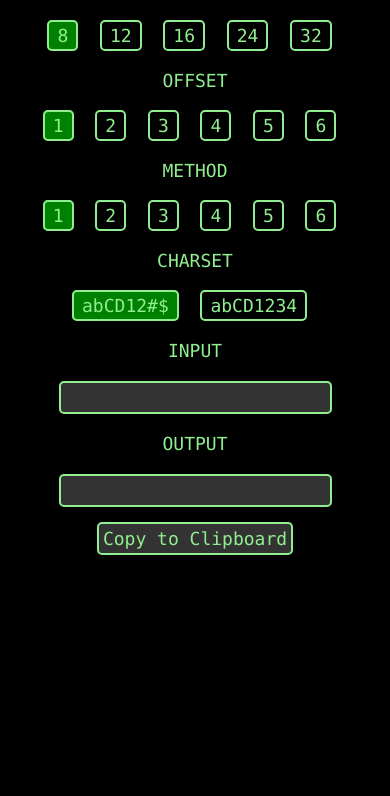
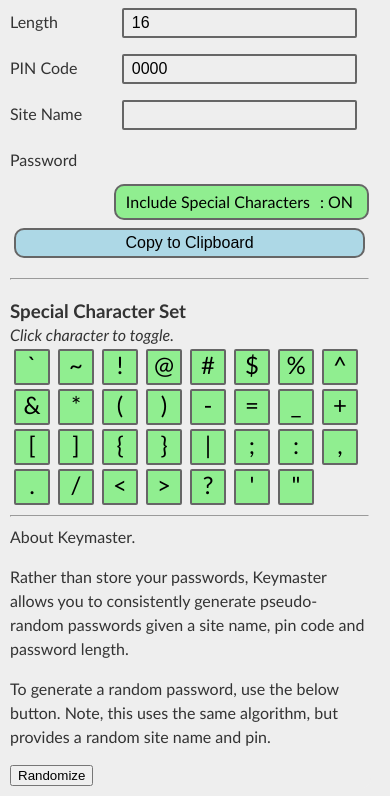
Before and after one commit to madmonk13/passgen, a plain HTML site: page index.html in a window 390 px wide. Shown: the part 70-866 px from the top of the page. Before the commit the page ends 844 px from the top, so only its background shows below. Drawn offline with Linux system fonts and the light colour scheme.

Commit message:
Update index.html
Update css for mobile devices and add "randomize" button.

```diff
--- a/index.html
+++ b/index.html
@@ -1,8 +1,29 @@
 <!DOCTYPE HTML PUBLIC "-//W3C//DTD HTML 4.01 Transitional//EN" "http://www.w3.org/TR/html4/loose.dtd">
+<meta content="text/html;charset=utf-8" http-equiv="Content-Type">
+<meta content="utf-8" http-equiv="encoding">
 <html>
 <HEAD>
-<TITLE> PassGen </TITLE>
+<meta name="viewport" content="width=device-width, initial-scale=1.0">
+<TITLE> Keymaster </TITLE>
 <script>
+
+var sets = new Array();
+sets[0] = "abcdefghijklmnopqrstuvwxyz";
+sets[1] = "ABCDEFGHIJKLMNOPQRSTUVWXYZ";
+sets[2] = "0123456789";
+sets[3] = "`~!@#$%^&*()-=_+[]{}|;:,./<>?'\"";
+localStorage.specChar=[];
+
+
+function makeRando(){
+	document.getElementById("pin").value=Math.round(Math.random()*999999999999999);
+	document.getElementById("site").value = "";
+	for ( var i = 0; i <= 5; i++ ){
+		document.getElementById("site").value += Math.random().toString(36).slice(-5);
+	}
+	makePassword2020();
+
+}
 
 function copyField(id) {
 	document.getElementById(id).classList.remove("copy");
@@ -13,158 +34,84 @@ function copyField(id) {
 	document.getElementById(id).classList.add("copy");
 }
 
-function makePassword() {
-	modifier = document.getElementById("key").value;
-	var x = document.getElementById("site").value;
-	if ( x!="" && modifier != "" )
-	{
-		x = x.toLowerCase();
-		var toAdd = parseInt(modifier);
-		var lc = "abcdefghijklmnopqrstuvwxyz";
-		var sc = ")!@#$%^&*(";
+function swapChar(s,c,o){
+	if ( document.getElementById("charset").checked !== true && s == 3 ){
+			s = 0;
+	}
+	let useSet = sets[s];
+	if ( s == 3 ){
+		useSet = filterSpecChars();
+	}
+	c = c.toLowerCase();
+	var l = sets[0].indexOf(c);
+	var rc = useSet.charAt((l+o)%useSet.length);
+	return rc;
+}
 
-		var use_lowercase = "";
-		var use_uppercase = "";
-		var use_numeric = "";
-		var use_special = "";
-
-		var of_each = document.getElementById("length").value/4;
-
-		for ( a = 0 ; a <= (of_each - 1) ; a++ )
-		{
-			var c1 = x.substr(a,1);
-			var c2 = x.substr(((x.length)-1)-a,1);
-			var p1 = lc.indexOf(c2);
-			var p2 = lc.indexOf(c1);
-			var i = 0 + toAdd;
-			var n1 = lc.charAt((p1+i)%26);
-			var n2 = lc.charAt((p2+i)%26);
-			while ((use_lowercase+use_uppercase).toLowerCase().indexOf(n1)!=-1)
-			{
-				i++;
-				var n1 = lc.charAt((p1+i)%26);
-			}
-			use_lowercase += n1;
-			var i = 1;
-			while ((use_lowercase+use_uppercase).toLowerCase().indexOf(n2)!=-1)
-			{
-				i++;
-				var n2 = lc.charAt((p2+i)%26);
-			}
-			use_uppercase += n2.toUpperCase();
-		}
-		var counter = 0;
-		var inc = toAdd-1	;
-		var suffix = "";
-		var special = "";
-		var useNum;
-		for (c=0;c<x.length;c++)
-		{
-			if (x.charAt(c)=="a")	{inc = inc + 1;}
-			if (x.charAt(c)=="e")	{inc = inc + 2;}
-			if (x.charAt(c)=="i")	{inc = inc + 3;}
-			if (x.charAt(c)=="o")	{inc = inc + 4;}
-			if (x.charAt(c)=="u")	{inc = inc + 5;}
-		}
-		if (inc==0)		{inc = 1;}
-
-		for ( d = 1 ; d <= (of_each*2) ; d++ )
-		{
-			counter += inc;
-			useNum = counter.toString().substr(-1,1);
-			if (d%2==1){
-				while (use_numeric.indexOf(useNum.toString())!=-1) {
-					counter++;
-					useNum = counter.toString().substr(-1,1);
-				}
-				use_numeric += useNum.toString();
-			}
-			else {
-
-				if ( document.getElementById("charset").value == 1 ){
-					while (use_special.indexOf(useNum.toString())!=-1) {
-						counter++;
-						useNum = counter.toString().substr(-1,1);
-					}
-					use_special += sc.charAt(useNum);
-				}
-				else {
-					while (use_numeric.indexOf(useNum.toString())!=-1) {
-						counter++;
-						useNum = counter.toString().substr(-1,1);
-					}
-					use_special += useNum.toString();
+function filterSpecChars(){
+	tempSet = "";
+	let settings = document.getElementById("specialChars").getElementsByTagName("input");
+	for ( var i in settings ){
+		if ( settings[i].checked === true ){
+			tempSet += sets[3][settings[i].value];
 		}
 	}
+	return tempSet;
 }
 
-		var use_method = document.getElementById("method").value;
+function makePassword2020() {
+	var site = document.getElementById("site").value;
+	var pin = document.getElementById("pin").value;
+	var length = document.getElementById("length").value;
+	if ( site == "" || pin == "" || length == "" ){ return; }
+	document.getElementById("output").value = passAlgo(site,pin,length);
+}
+
+function passAlgo(site,pin,length){
+  var o = parseInt(pin) * 16807 % 2147483647;
   var output = "";
+  var r = 0;
+  for ( var t = 0; t < site.length; t++ ){
+    r += site.charCodeAt(t);
+  }
 
-		switch ( use_method )
-		{
-
-			case "1":
-				output += use_lowercase;
-				output += use_uppercase;
-				output += use_numeric;
-				output += use_special;
-			break;
-
-			case "2":
-				output += use_numeric;
-				output += use_special;
-				output += use_lowercase;
-				output += use_uppercase;
-			break;
-
-			case "3":
-				output += use_uppercase;
-				output += use_lowercase;
-				output += use_numeric;
-				output += use_special;
-			break;
-
-			case "4":
-			for ( t = 0 ; t < of_each ; t++ ) {
-				output += use_lowercase[t];
-				output += use_uppercase[t];
+  for (var i = 0; i < length; i++) {
+    var c = site.charAt((i+r) % site.length);
+    var s = ( pin + i ) % sets.length;
+    var nc = swapChar(s, c, o, r);
+    var t = 0;
+    // impossible to avoid duplicates with larger passwords
+    // so we set a maximum number of attempts to find alternate
+    // to avoid infinite loop.
+    while (output.indexOf(nc) != -1 && t <= 26) {
+      o = (o + 1);
+      nc = swapChar(s, c, o);
+      t++;
     }
-			for ( t = 0 ; t < of_each ; t++ ) {
-				output += use_numeric[t];
-				output += use_special[t];
+    output += swapChar(s, c, o);
   }
-			break;
-
-			case "5":
-			for ( t = 0 ; t < of_each ; t++ ) {
-				output += use_numeric[t];
-				output += use_special[t];
-				output += use_lowercase[t];
-				output += use_uppercase[t];
+  // shuffle the password for extra pseudo randomness
+  var shuffle = (pin).toString();
+  for (var a = 0; a < shuffle.length; a++) {
+    var p = parseInt(shuffle[a]);
+    if (p > output.length) {
+      p = p - output.length;
     }
-			break;
-
-			case "6":
-			for ( t = 0 ; t < of_each ; t++ ) {
-				output += use_uppercase[t];
-				output += use_lowercase[t];
+    if (p != 0) {
+      output = shuffleString(output, p);
     }
-			for ( t = 0 ; t < of_each ; t++ ) {
-				output += use_numeric[t];
-				output += use_special[t];
   }
-			break;
-
+  return output;
 }
 
 
-		document.getElementById("output").value = output;
+
+function shuffleString(s,x){
+	var left = s.substring(0,x);
+	var right = s.substring(x);
+	return right + left;
 }
-	else {
-		document.getElementById("output").value = "";
-	}
-}
+
 
 function setVal(i,c,f,v){
 	var all = document.getElementsByClassName(c);
@@ -173,7 +120,7 @@ function setVal(i,c,f,v){
 	}
 	document.getElementById(i).className = c+" active";
 	document.getElementById(f).value = v;
-	makePassword();
+	makePassword2020();
 }
 
 if (window.applicationCache) {
@@ -183,141 +130,229 @@ if (window.applicationCache) {
 		}
 	});
 }
+
+function populateSpecChars(){
+	for ( var i in sets[3] ){
+		var c = document.createElement("input");
+			c.type = "checkbox";
+			c.setAttribute("class","charOpts");
+			c.value = i;
+			c.checked = "checked";
+			c.setAttribute("onclick","makePassword2020();");
+			c.id = "specChar"+i;
+		document.getElementById("specialChars").appendChild(c);
+		var l = document.createElement("label");
+			l.setAttribute("for","specChar"+i);
+			l.innerHTML = sets[3][i];
+		document.getElementById("specialChars").appendChild(l);
+	}
+}
+function showTab(x){
+	document.getElementById("tab1").style.display="none";
+	document.getElementById("tab2").style.display="none";
+	document.getElementById("tab"+x).style.display="block";
+	document.getElementById("header1").classList.remove("active");
+	document.getElementById("header2").classList.remove("active");
+	document.getElementById("header"+x).classList.add("active");
+}
+
+function saveOptions(){
+	let settings = document.getElementById("specialChars").getElementsByTagName("input");
+	for ( var i in settings ){
+		localStorage.setItem(settings[i].id,settings[i].checked);
+	}
+}
+function loadOptions(){
+	let settings = document.getElementById("specialChars").getElementsByTagName("input");
+	for ( var i in settings ){
+		if ( localStorage[settings[i].id] && typeof(localStorage[settings[i].id]) != "undefined" ){
+			if ( document.getElementById(settings[i].id) && localStorage[settings[i].id] == "false" ){
+				document.getElementById(settings[i].id).checked = false
+			}
+		}
+	}
+}
 </script>
 <style>
-* {
-	font-family: Monaco, Arial, Sans-Serif;
-	font-size: 18px;
+body {
+	background-color: #999;
+	font-family:'Trebuchet MS', 'Lucida Sans Unicode', 'Lucida Grande', 'Lucida Sans', Arial, sans-serif;
+	color: #333333;
+	font-size: 16px;
+	line-height: 24px;
 }
+#container {
+	background-color: #eee;
+	display: block;
+	width: 375px;
+	border: 2px solid #000;
+	border-radius: 10px;
+	padding: 10px;
+	position: absolute;
+	left: 50%;
+	top: 1%;
+	margin-left: -177px;
+	box-shadow: #aaa 0px 0px 10px 10px;
+}
+@media only screen and (max-width: 500px) {
 	body {
-	text-align: left;
-	background-color: #000;
-	color: lightgreen;
+		background-color: #eee;
 	}
-table {
-	background-color: transparent;
-	margin: 10% 0;
-	width:100%;
-}
-td {
-	text-align: center;
-	vertical-align:top;
-	padding: 6px 2px;
-	line-height:30px;
-	}
-input, select, button {
-	border: 1px solid silver;
-	text-align: center;
-	padding:4px;
-	border-radius: 5px;
-	background-color: #333;
-	border: 2px solid lightgreen;
-	color: lightgreen;
-	overflow-y: none;
-}
-.offset, .method, .length, .charset {
-	color: lightgreen;
-	border: 2px solid lightgreen;
-	border-radius: 5px;
-	text-decoration:none;
-	padding: 3px 8px;
-}
-.active {
-	background-color: green;
-}
-#status {
-	font-size: 11px;
-	text-align: center;
-}
-@keyframes copy {
-	0% {
-		background-color: transparent;
-	}
-	50% {
-		background-color: lightgreen;
-	}
-	100% {
-		background-color: transparent;
+	#container {
+		width: 96%;
+		box-shadow: none;
+		border-color: transparent;
+		padding: 0;
+		margin: 0;
+		position:relative;
+		left: 0;
+		top: 0;
+
 	}
 }
 
-.copy {
-	animation-name: copy;
-	animation-iteration-count: 1;
-	animation-duration: 0.5s;
+#container h1, h5 {
+	text-align: center;
+	margin: 4px 0;
 }
+
+
+#container #generate label {
+	display: inline-block;
+	width: 30%;
+}
+#container #generate input[type=text],
+#container #generate input[type=number] {
+	display:inline-block;
+	width: 60%;
+	font-size: 16px;
+	margin: 8px 0;
+	border-radius: 2px;
+}
+#container #generate input[type=checkbox]{
+	display: none;
+}
+#container #generate label[for=charset]{
+	display: block;
+	float: right;
+	clear: both;
+	width: auto	;
+	text-align: right;
+	background-color: #666;
+	color: #333;
+	padding: 4px 10px;
+	border-radius: 10px;
+	border: 2px solid #000;
+}
+#container #generate input[type=checkbox]:checked + label {
+	background-color: lightgreen;
+	color: #000;
+	border-color: #666;
+}
+
+#container #generate input[type=checkbox]:checked + label:after {
+	content:": ON";
+	margin: 0 4px 0 10px;
+}
+#container #generate input[type=checkbox] + label:after {
+	content:": OFF";
+	margin: 0 4px 0 10px;
+}
+
+#container #generate button {
+	display:block;
+	width: 98%;
+	padding: 4px 10px;
+	border-radius: 10px;
+	border: 2px solid #666;
+	margin: 20px 1%;
+	font-size: 16px;
+	color: #000;
+	background-color: lightblue;
+}
+#container #generate button:active {
+	color: lightblue;
+	background-color: #fff;
+}
+
+#container #config input[type=checkbox]{
+	display: none;
+}
+#container #config label {
+	display: inline-block;
+	width: 32px;
+	height: 32px;
+	background-color: #666;
+	color: #999;
+	font-size: 24px;
+	line-height: 28px;
+	margin: 2px 4px;
+	text-align: center;
+	border-radius: 2px;
+	border: 2px solid #012D38;
+}
+#container #config input[type=checkbox]:checked + label {
+	background-color: lightgreen;
+	color: #000;
+	border-color: #666;
+}
+#container #generate input[type=text],
+#container #generate input[type=number]{
+	color: #000;
+	border: 2px solid #666;
+	background-color: transparent;
+	padding: 4px 8px;
+}
+#container #generate #output {
+	background-color: transparent;
+	border-color: transparent;
+	color: #000;
+	font-weight: 500;
+	text-align: left;
+}
+
+#container #config h3 {
+	margin-bottom: 0;
+}
+
 </style>
 </HEAD>
-<BODY>
-<table cellpadding=3 cellspacing=3 align="center">
-	<tr>
-		<td>LENGTH</td>
-	</tr>
-	<tr>
-		<td>
-			<a href='javascript:void(0);' id="length_8" class='length active' onclick='setVal("length_8","length","length",8);'>8</a>&nbsp;
-			<a href='javascript:void(0);' id="length_12" class='length' onclick='setVal("length_12","length","length",12);'>12</a>&nbsp;
-			<a href='javascript:void(0);' id="length_16" class='length' onclick='setVal("length_16","length","length",16);'>16</a>&nbsp;
-			<a href='javascript:void(0);' id="length_24" class='length' onclick='setVal("length_24","length","length",24);'>24</a>&nbsp;
-			<a href='javascript:void(0);' id="length_32" class='length' onclick='setVal("length_32","length","length",32);'>32</a>&nbsp;
-			<input type="hidden" size=2 id="length" value=8>
-		</td>
-	</tr>
-	<tr>
-		<td>OFFSET</td>
-	</tr>
-	<tr>
-		<td>
-			<a href='javascript:void(0);' id="offset_1" class='offset active' onclick='setVal("offset_1","offset","key",1);'>1</a>&nbsp;
-			<a href='javascript:void(0);' id="offset_2" class='offset' onclick='setVal("offset_2","offset","key",2);'>2</a>&nbsp;
-			<a href='javascript:void(0);' id="offset_3" class='offset' onclick='setVal("offset_3","offset","key",3);'>3</a>&nbsp;
-			<a href='javascript:void(0);' id="offset_4" class='offset' onclick='setVal("offset_4","offset","key",4);'>4</a>&nbsp;
-			<a href='javascript:void(0);' id="offset_5" class='offset' onclick='setVal("offset_5","offset","key",5);'>5</a>&nbsp;
-			<a href='javascript:void(0);' id="offset_6" class='offset' onclick='setVal("offset_6","offset","key",6);'>6</a>&nbsp;
-			<input type="hidden" size=1 id="key" value=1>
-		</td>
-	</tr>
-	<tr>
-		<td>METHOD</td>
-	</tr>
-	<tr>
-		<td>
-			<a href='javascript:void(0);' id="method_1" class='method active' onclick='setVal("method_1","method","method",1);'>1</a>&nbsp;
-			<a href='javascript:void(0);' id="method_2" class='method' onclick='setVal("method_2","method","method",2);'>2</a>&nbsp;
-			<a href='javascript:void(0);' id="method_3" class='method' onclick='setVal("method_3","method","method",3);'>3</a>&nbsp;
-			<a href='javascript:void(0);' id="method_4" class='method' onclick='setVal("method_4","method","method",4);'>4</a>&nbsp;
-			<a href='javascript:void(0);' id="method_5" class='method' onclick='setVal("method_5","method","method",5);'>5</a>&nbsp;
-			<a href='javascript:void(0);' id="method_6" class='method' onclick='setVal("method_6","method","method",6);'>6</a>&nbsp;
-			<input type="hidden" size=1 id="method" value=1>
-		</td>
-	</tr>
-	<tr>
-		<td>CHARSET</td>
-	</tr>
-	<tr>
-		<td>
-			<a href='javascript:void(0);' id="charset_1" class='charset active' onclick='setVal("charset_1","charset","charset",1);'>abCD12#$</a>&nbsp;
-			<a href='javascript:void(0);' id="charset_2" class='charset' onclick='setVal("charset_2","charset","charset",2);'>abCD1234</a>&nbsp;
-			<input type="hidden" size=1 id="charset" value=1>
-		</td>
-	</tr>
-	<tr>
-		<td>INPUT</td>
-	</tr>
-	<tr>
-		<td><input type="text" size=24 id="site" onkeyup="makePassword();"></td>
-	</tr>
-	<tr>
-		<td>OUTPUT</td>
-	</tr>
-	<tr>
-		<td><input type="text" size=24 id="output" readonly></td>
-	</tr>
-	<tr>
-		<td>
+<BODY onload="populateSpecChars();loadOptions();" onunload="saveOptions();">
+	<div id="container">
+		<h1>Keymaster</h1>
+		<h5>A pseudo-random password generator.</h5>
+		<div id="generate">
+			<label for="length">Length</label>
+			<input type="number" size=24 id="length" value=16 onkeyup="this.value=this.value.replace(/[^0-9]/g,'');makePassword2020();" onchange="makePassword2020();">
+			<br/>
+			<label for="pin">PIN Code</label>
+			<input type="number" size=24 id="pin" value="0000" onkeyup="this.value=this.value.replace(/[^0-9]/g,'');makePassword2020();" onchange="makePassword2020();">
+			<br/>
+			<label for="site">Site Name</label>
+			<input type="text" size=24 id="site" onkeyup="makePassword2020();">
+			<br/>
+			<label for="output">Password</label>
+			<input type="text" size=24 id="output" readonly>
+			<br/>
+			<input type="checkbox" id="charset" checked=true onclick="makePassword2020();">
+			<label for="charset">Include Special Characters</label>
+			<br/>
 			<button onclick="copyField('output');">Copy to Clipboard</button>
-		</td>
-	</tr>
-</table>
+		</div>
+		<div id="config">
+			<hr/>
+			<h3>Special Character Set</h3>
+			<i>Click character to toggle.</i>
+			<div id="specialChars"></div>
+		</div>
+		<div id="about">
+			<hr/>
+			About Keymaster.
+			<p>Rather than store your passwords, Keymaster allows you to consistently generate pseudo-random passwords given a site name, pin code and password length.</p>
+			<p>To generate a random password, use the below button.  Note, this uses the same algorithm, but provides a random site name and pin.</p>
+			<button onclick="makeRando();">Randomize</button>
+
+		</div>
+	</div>
 </BODY >
 </HTML>
```
Lines whose indentation alone changed are shown as unchanged.
